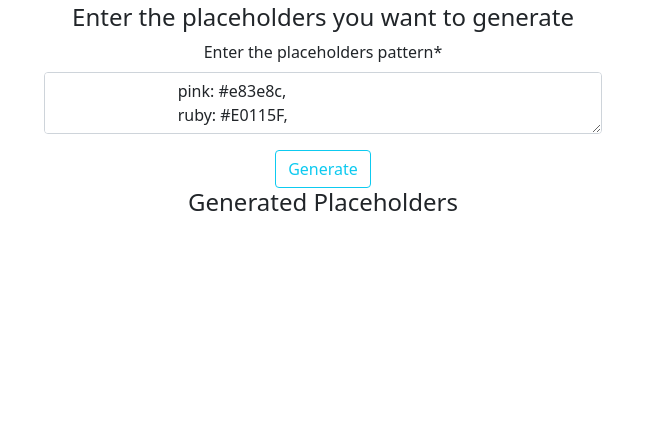
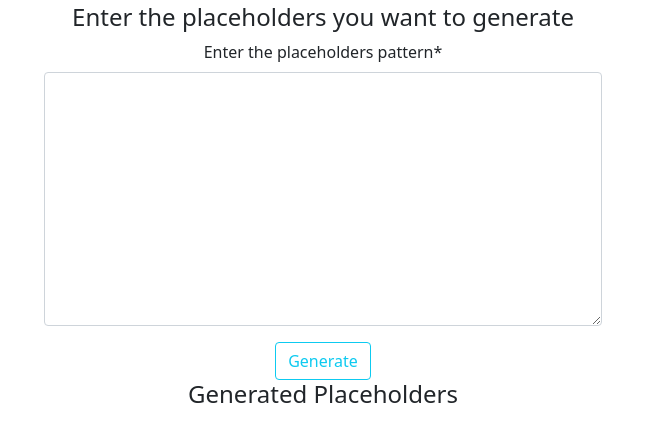
Before and after one commit to rayhanalshorif133/Multiple-Placeholder-Generator, a plain HTML site: page index.html in a window 1280 px wide. Shown: the part 103-544 px from the top of the page, without its empty margins (317-965 px from the left). Drawn offline with nearby package versions, Linux system fonts and the light colour scheme.

Commit message:
added some roq

```diff
--- a/index.html
+++ b/index.html
@@ -30,27 +30,8 @@
                 <form class="w-50 align-items-center m-auto text-center">
                     <div class="mb-3">
                         <label for="patternInput" class="form-label">Enter the placeholders pattern*</label>
-                        <textarea type="text" class="form-control" id="patternInput" name="patternInput">
-                             pink: #e83e8c,
-                             ruby: #E0115F,
-                             hot: #F81895,
-                             french: #F74A8A,
-                             cerise: #DC3062,
-                             punch: #EC5578,
-                             rose: #FF67CC,
-                             lemonade: #FCB9C7,
-                             magenta: #FE008F,
-                             thulian: #DF6FA1,
-                             fuchsla: #FF00FE,
-                             brick: #FB6080,
-                             ultra: #FF70FE,
-                             amaranth: #F19CBB,
-                             bubble-gum: #FE5BAC,
-                             flamingo: #FCA3B7,
-                             carnation: #FFA5C9,
-                             taffy: #F986C2,
-                             creamy: #FE6AB4,
-                             violet: #B100EC,
+                        <textarea type="text" class="form-control" id="patternInput" name="patternInput" rows="10">
+
                         </textarea>
                     </div>
                     <button type="button" class="btn btn-outline-info generateBtn">Generate</button>
```
